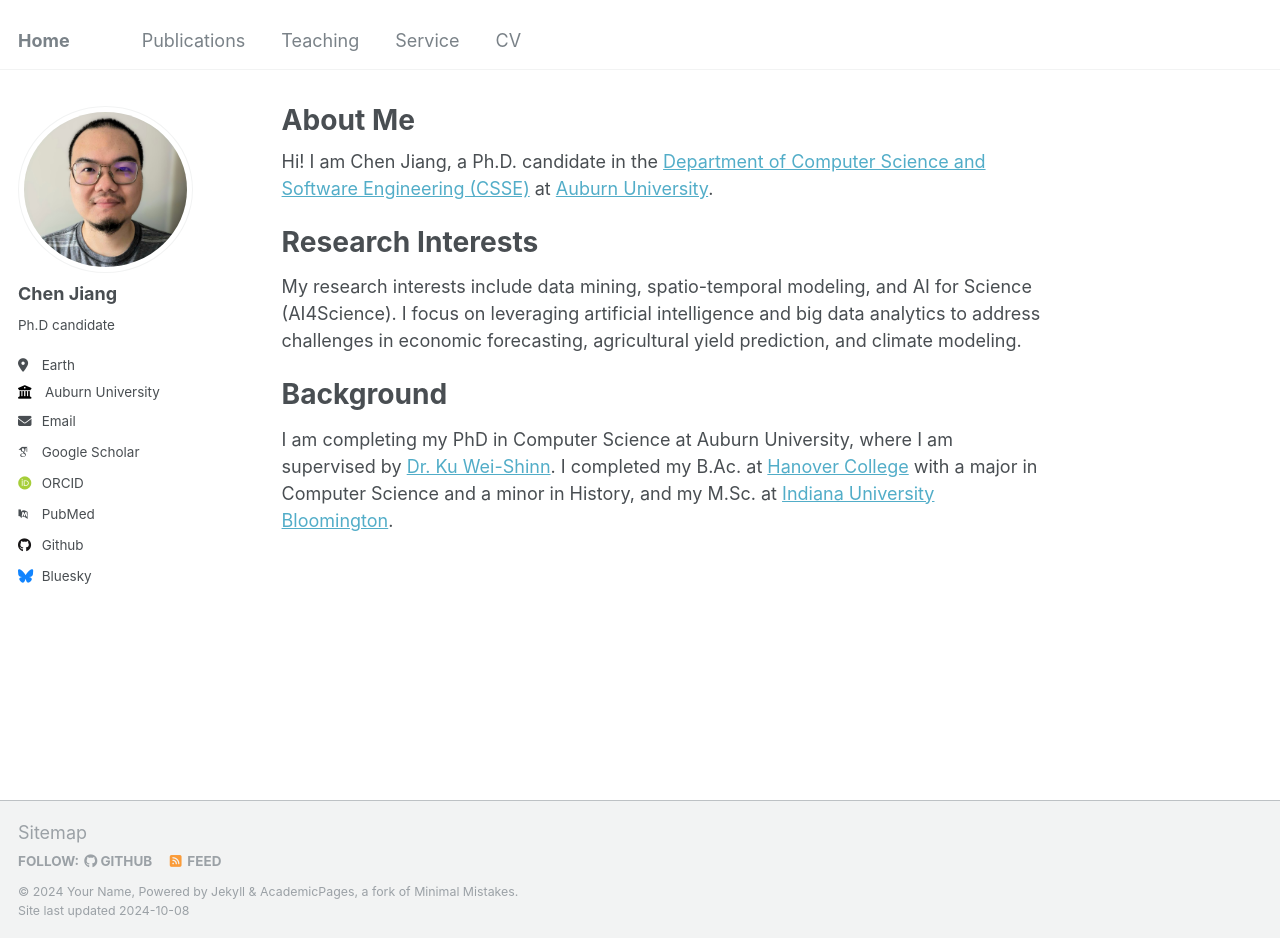
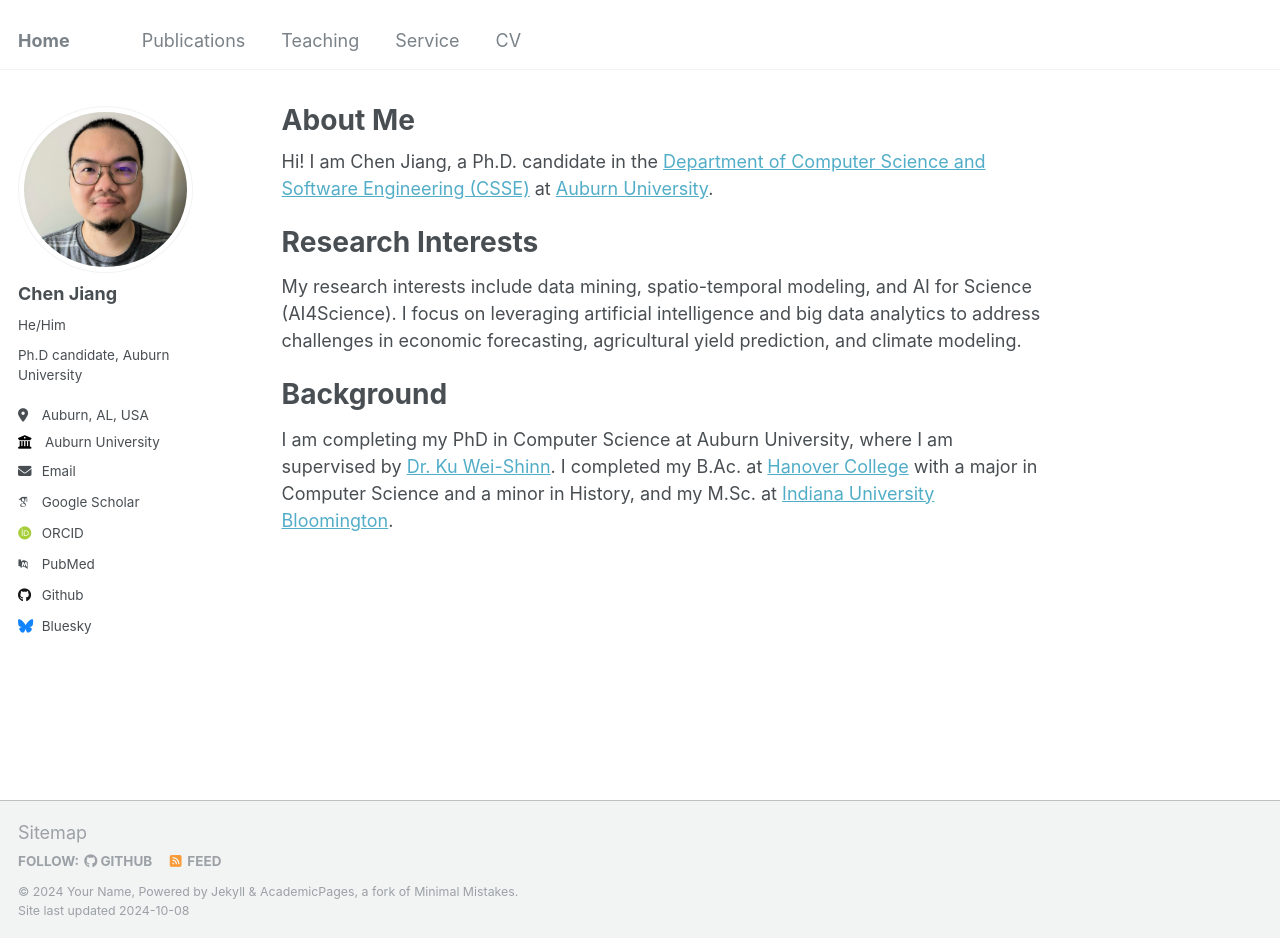
Before and after one commit to jiang28/jiangchen, a Jekyll site: the page built from _pages/about.md, in a window 1280 px wide and 938 px high. Built offline with Jekyll 4.4.1, drawn with Linux system fonts in a browser that asks for light colours; some web fonts are replaced.

Commit message:
Update _config.yml

```diff
--- a/_config.yml
+++ b/_config.yml
@@ -11,7 +11,7 @@ locale                   : "en-US"
 title                    : "Home"
 title_separator          : "-"
 name                     : &name "Your Name"
-description              : &description "personal description"
+description              : &description "Personal website of Chen Jiang"
 url                      : https://jiang28.github.io/jiangchen/ # the base hostname & protocol for your site e.g. "https://mmistakes.github.io"
 baseurl                  : "" # the subpath of your site, e.g. "/blog"
 repository               : "https://github.com/jiang28"
@@ -23,12 +23,12 @@ author:
   # Biographic information
   avatar           : "Chen.jpg"
   name             : "Chen Jiang"
-  pronouns         : # example: "she/her"
-  bio              : "Ph.D candidate"
-  location         : "Earth"
+  pronouns         : "He/Him"
+  bio              : "Ph.D candidate, Auburn University"
+  location         : "Auburn, AL, USA"
   employer         : "Auburn University"
   uri              : # URL
-  email            : "none@example.org"
+  email            : "czj0042@auburn.edu"
 
   # Academic websites
   arxiv            : # URL - Update with the correct link to your profile
```
